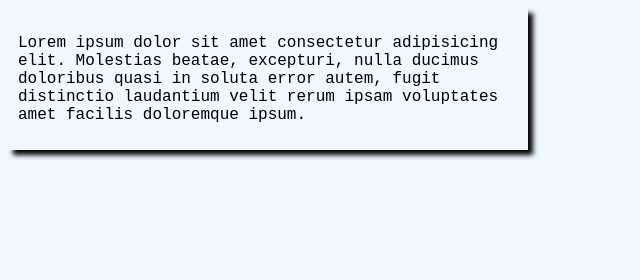
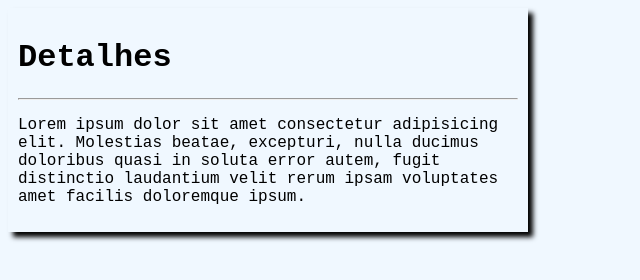
Before and after one commit to Rick222555000/Branches, a plain HTML site: page index.html in a window 1280 px wide. Shown: the whole page, without its empty margins (0-640 px from the left). Drawn offline with Linux system fonts and the light colour scheme.

Commit message:
nova versão

```diff
--- a/index.html
+++ b/index.html
@@ -8,6 +8,8 @@
     <link rel="stylesheet" href="index.css">
 </head>
 <body>
+    <h1>Detalhes</h1>
+    <hr>
     <p>Lorem ipsum dolor sit amet consectetur adipisicing elit. Molestias beatae, excepturi, nulla ducimus doloribus quasi in soluta error autem, fugit distinctio laudantium velit rerum ipsam voluptates amet facilis doloremque ipsum.</p>
 </body>
 </html>
```
